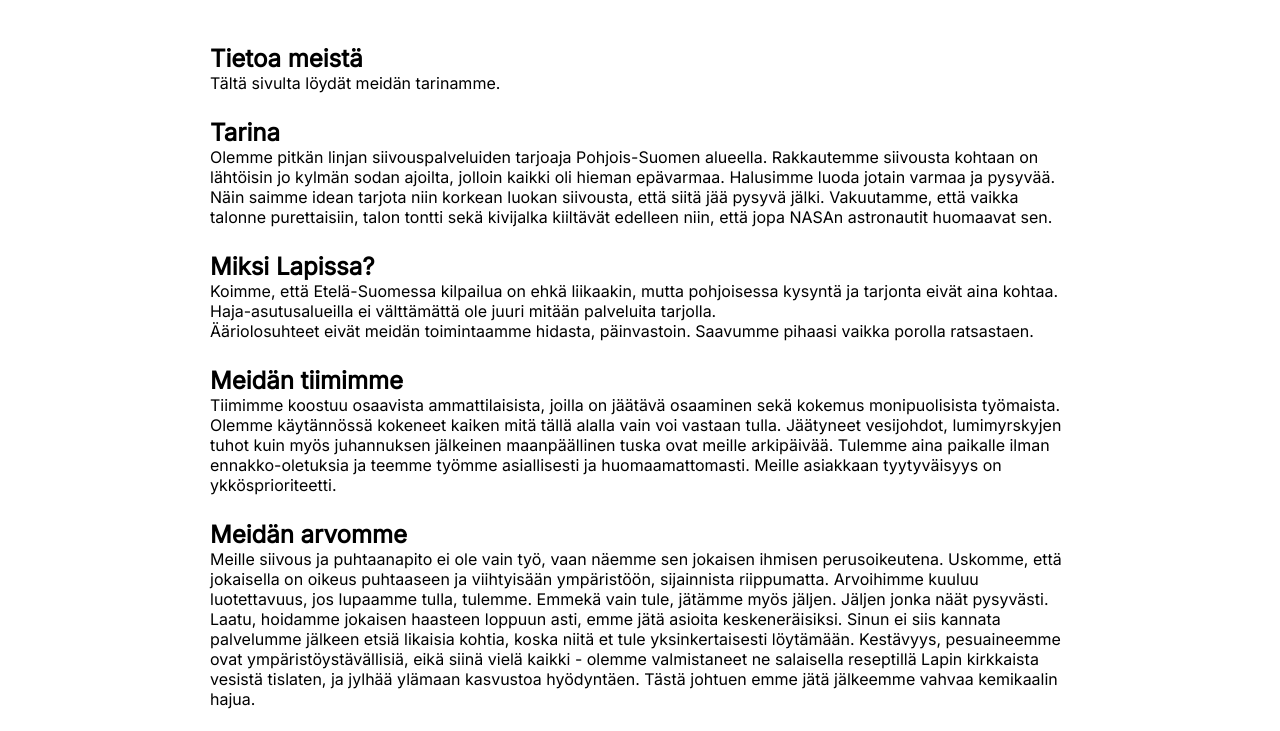
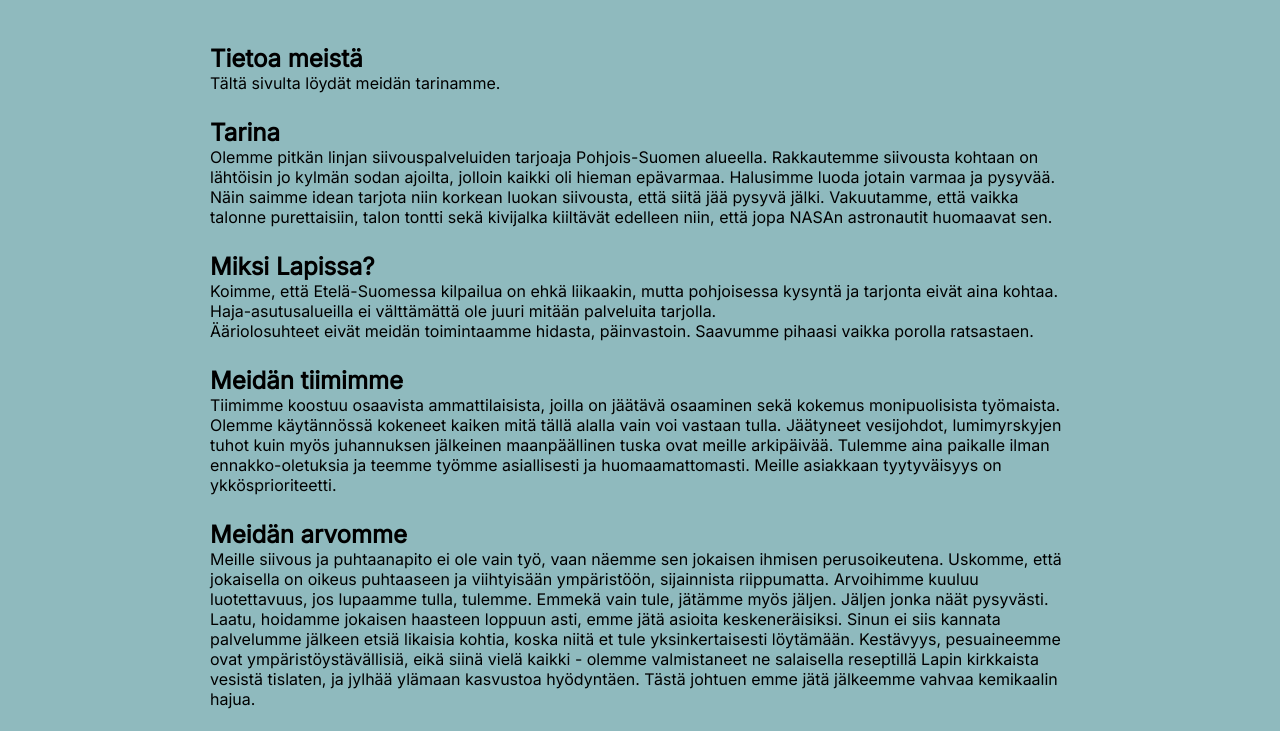
Before and after one commit to leevi-petajisto/Tuotekehitys_Proj_1, a plain HTML site: page info.html in a window 1280 px wide. Shown: the part 113-844 px from the top of the page. Drawn offline with Linux system fonts and the light colour scheme.

Commit message:
ulkoasun säätöä

```diff
--- a/info.html
+++ b/info.html
@@ -7,7 +7,7 @@
     <link href="https://fonts.googleapis.com/css2?family=Inter&display=swap" rel="stylesheet">
 </head>
 
-<body>
+<body class="info">
 
     <header>
         <nav class="navigationbar">
--- a/styles.css
+++ b/styles.css
@@ -221,3 +221,9 @@ main {
 main section {
     margin-bottom: 25px;
 }
+
+.info{
+  background-color: rgb(143, 186, 190);
+  .otsikko {
+    text-align: center;
+  }}
```
Lines whose indentation alone changed are shown as unchanged.
